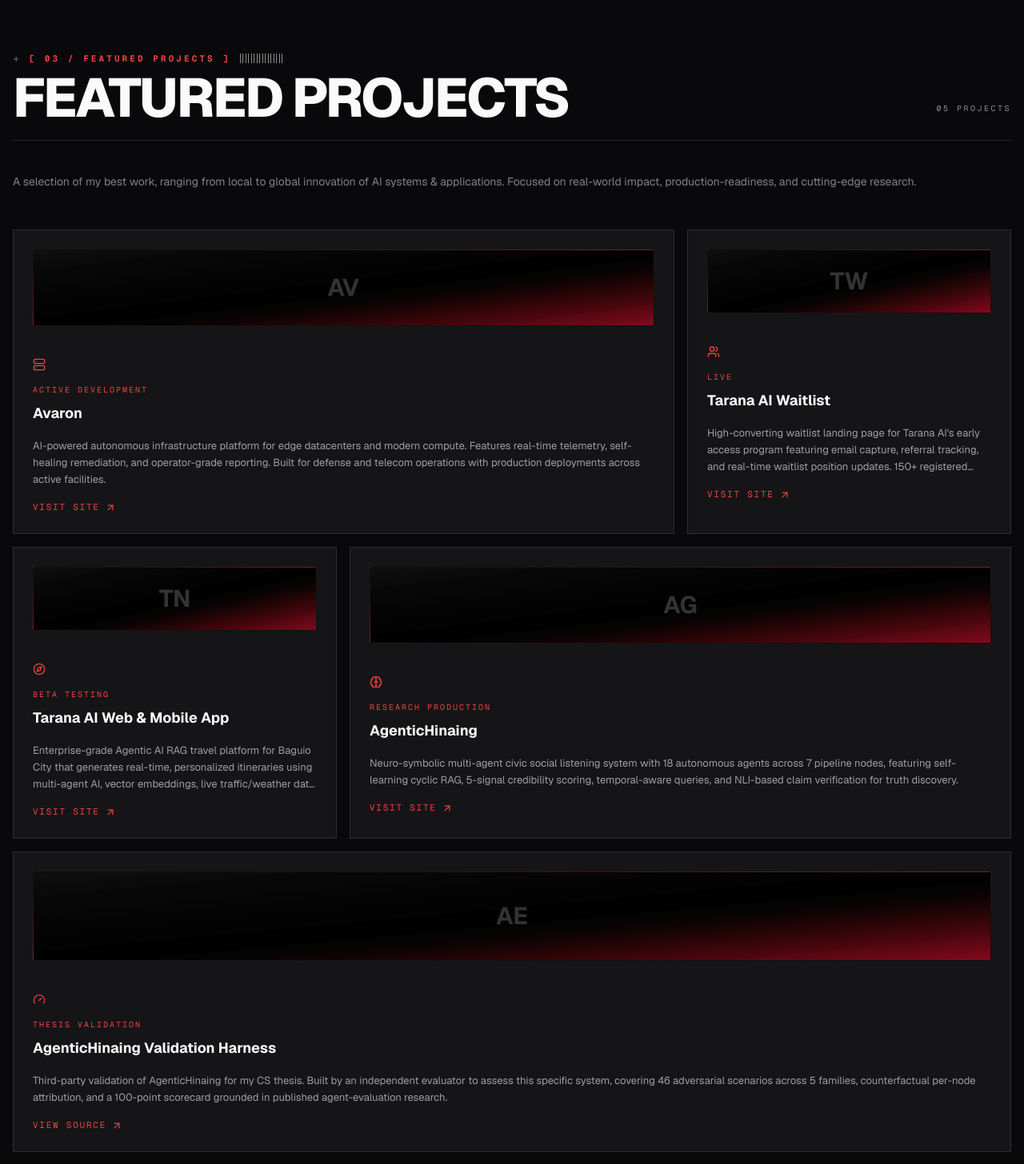
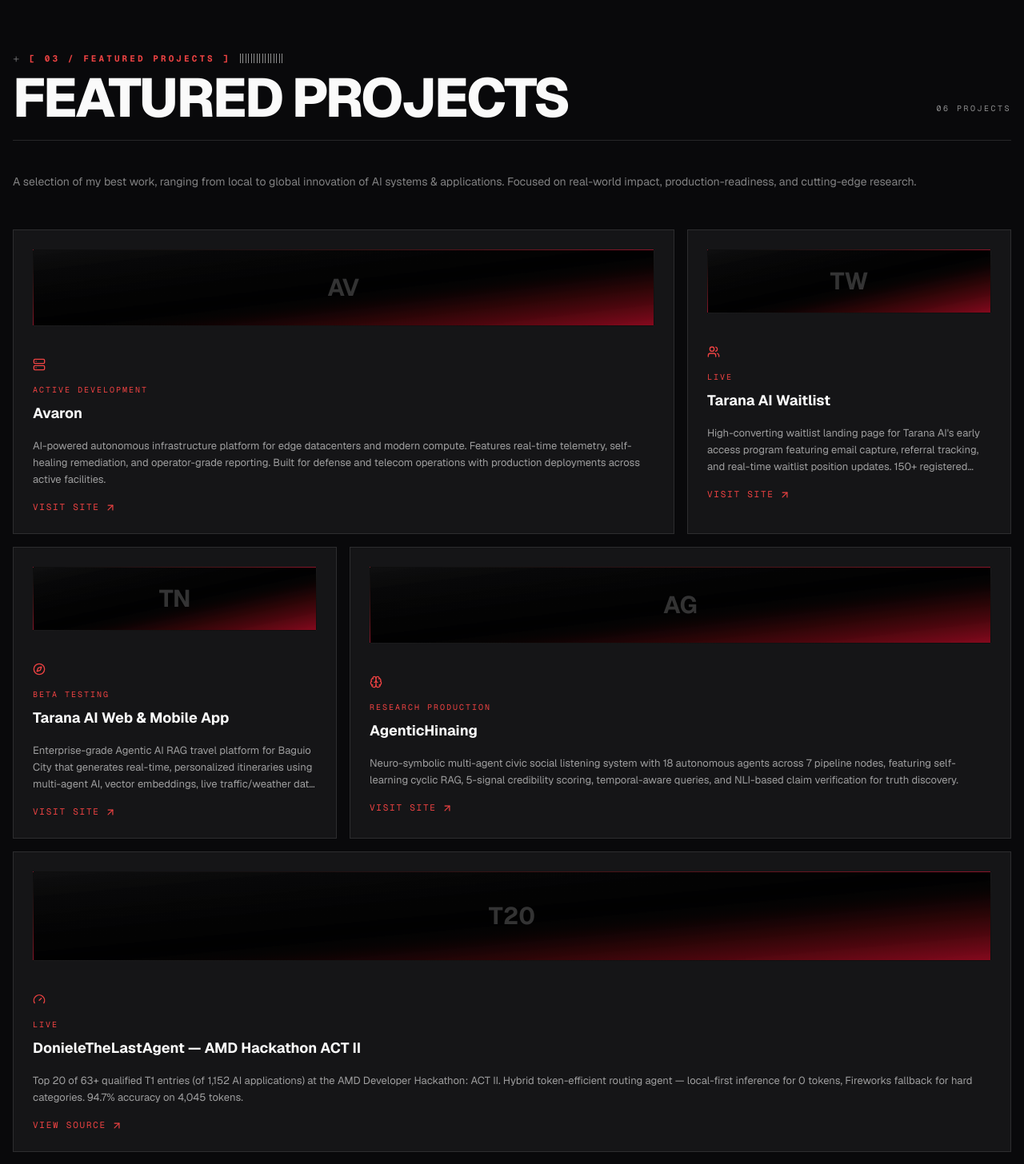
Before and after one commit to donyelqt/donielearys, a Next.js app: page / in a window 1280 px wide. Shown: the part 6580-8036 px from the top of the page at 80% size. Built offline with nearby package versions, Linux system fonts and the light colour scheme.

Commit message:
feat: add DonieleTheLastAgent AMD hackathon project
Top 20 of 63+ qualified T1, links to donyelqt/amd. Restores
AgenticHinaing Validation Harness as 6th entry; bumps section
meta 05 -> 06 PROJECTS.

```diff
--- a/src/components/sections/Projects.tsx
+++ b/src/components/sections/Projects.tsx
@@ -99,6 +99,22 @@ const projects = [
     linkLabel: "Visit site",
   },
   {
+    title: "DonieleTheLastAgent — AMD Hackathon ACT II",
+    status: "Live",
+    description: "Top 20 of 63+ qualified T1 entries (of 1,152 AI applications) at the AMD Developer Hackathon: ACT II. Hybrid token-efficient routing agent — local-first inference for 0 tokens, Fireworks fallback for hard categories. 94.7% accuracy on 4,045 tokens.",
+    header: (
+      <div className="relative flex flex-1 w-full h-full min-h-[5rem] sm:min-h-[7rem] rounded-none bg-linear-to-br from-[var(--g1)] via-[var(--g2)] to-[var(--g3)] dark:from-[var(--g1)] dark:via-[var(--g2)] dark:to-[var(--g3)] border border-white/5 overflow-hidden">
+        <div className="absolute inset-0 flex items-center justify-center">
+          <span className="text-lg xs:text-xl sm:text-2xl md:text-3xl font-bold text-white/20">T20</span>
+        </div>
+      </div>
+    ),
+    icon: <Gauge className="h-4 w-4 text-crimson" />,
+    className: "sm:col-span-3",
+    href: "https://github.com/donyelqt/amd",
+    linkLabel: "View source",
+  },
+  {
     title: "AgenticHinaing Validation Harness",
     status: "Thesis Validation",
     description: "Third-party validation of AgenticHinaing for my CS thesis. Built by an independent evaluator to assess this specific system, covering 46 adversarial scenarios across 5 families, counterfactual per-node attribution, and a 100-point scorecard grounded in published agent-evaluation research.",
@@ -124,7 +140,7 @@ export default function Projects() {
       <SectionHeader
         index="03"
         title="Featured Projects"
-        meta="05 PROJECTS"
+        meta="06 PROJECTS"
       />
       <p className="max-w-7xl mx-auto -mt-4 mb-12 text-[13px] md:text-sm leading-relaxed text-foreground/50">
         A selection of my best work, ranging from local to global innovation of AI systems &amp; applications. Focused on real-world impact, production-readiness, and cutting-edge research.
```
